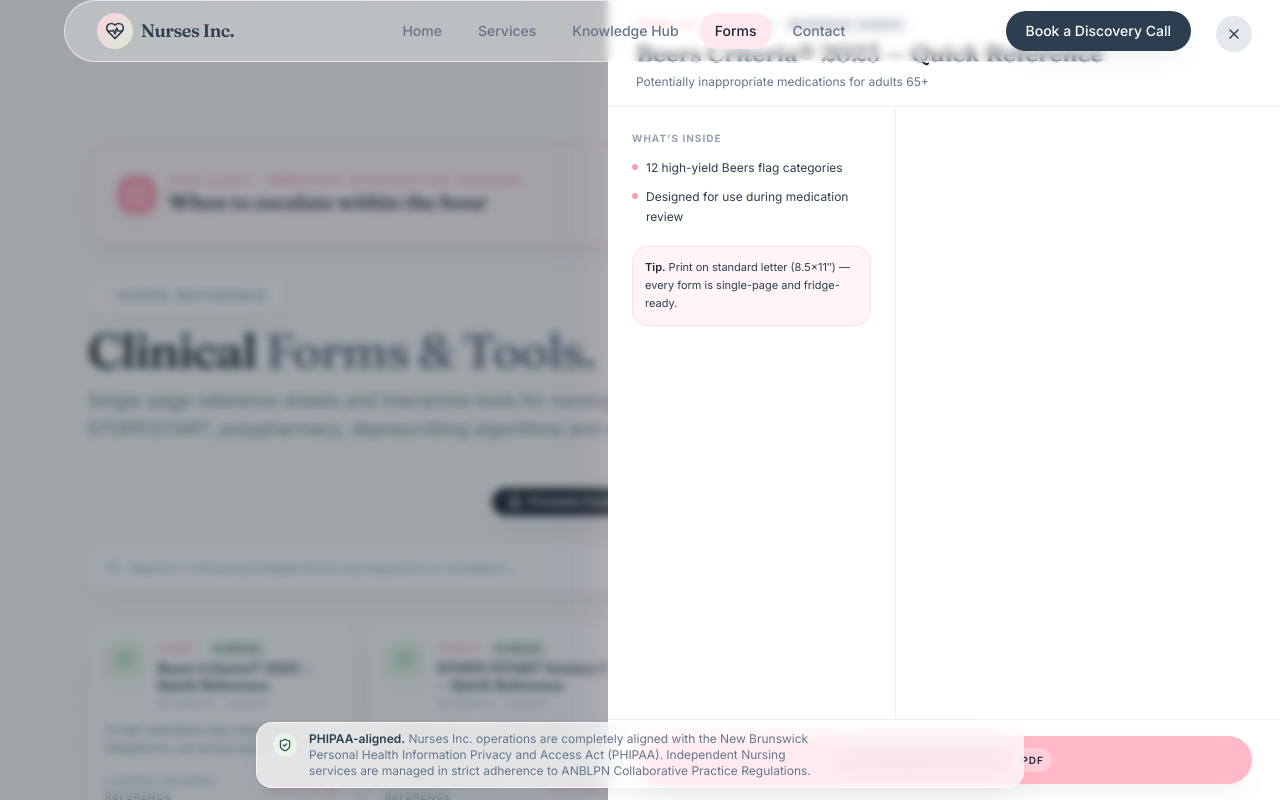
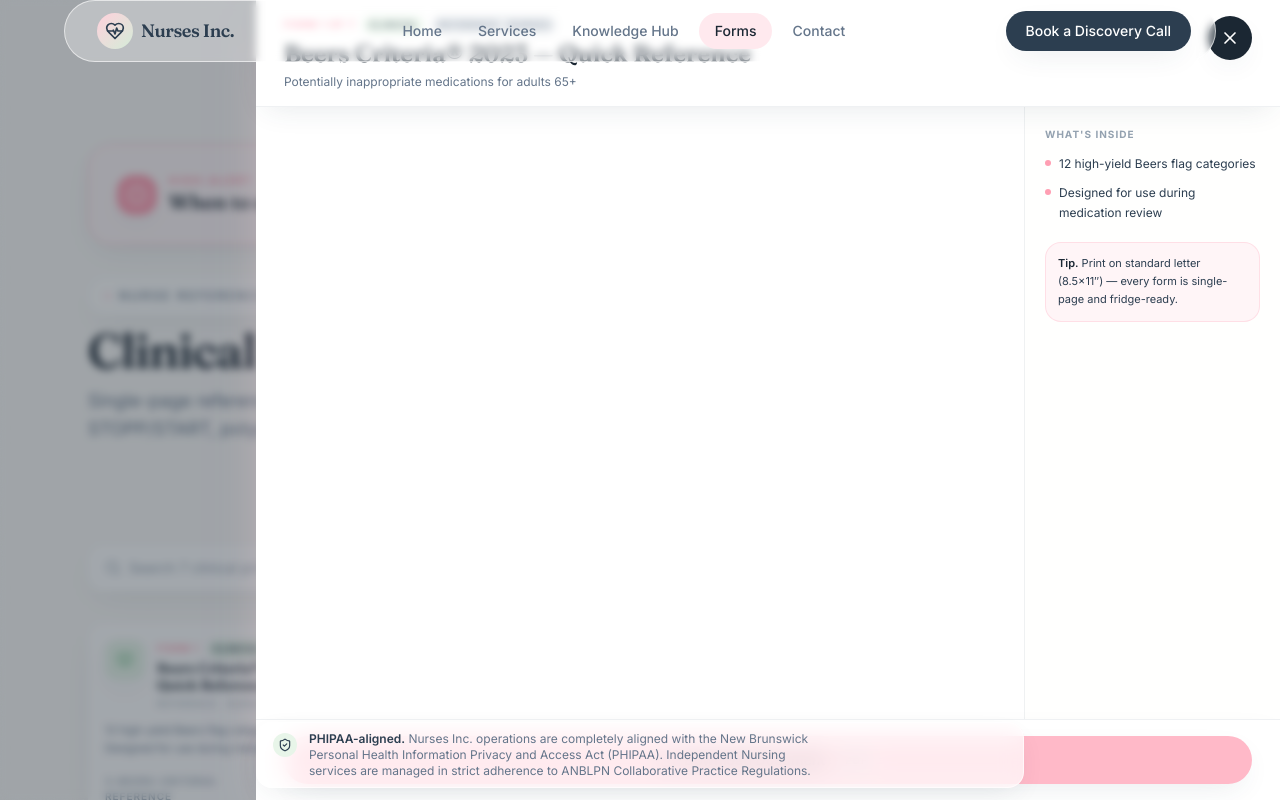
Before and after one commit to hamaouic/nursesinc, a React (Vite) app: page /forms in a window 1280 px wide. Both pictures are taken after a click on the button 220 px from the left and 721 px from the top of the page. Shown: the top 800 px of the page. Built offline with nearby package versions, Linux system fonts and the light colour scheme.

Commit message:
Fix preview drawer close button: bump z-index to z-100, make X button larger, lock body scroll + add has-drawer-open class to disable navbar pointer events while drawer is open. Also widen drawer to max-w-5xl and reorder body so PDF preview is the main content.

```diff
--- a/src/components/FormsCanvas.tsx
+++ b/src/components/FormsCanvas.tsx
@@ -83,6 +83,15 @@
     };
     window.addEventListener('keydown', onKey);
     return () => window.removeEventListener('keydown', onKey);
+  }, [preview]);
+
+  // Toggle body class so the navbar can yield pointer events
+  // to the drawer while a preview is open.
+  useEffect(() => {
+    if (preview) {
+      document.body.classList.add('has-drawer-open');
+      return () => document.body.classList.remove('has-drawer-open');
+    }
   }, [preview]);
 
   // Cleanup object URLs on unmount
@@ -361,7 +370,7 @@
   const meta = medForms[preview.id];
 
   return (
-    <div className="fixed inset-0 z-[70]">
+    <div className="fixed inset-0 z-[100]">
       {/* Backdrop */}
       <motion.button
         type="button"
@@ -383,10 +392,10 @@
         animate={{ x: 0 }}
         exit={{ x: '100%' }}
         transition={{ duration: 0.45, ease: [0.2, 0.8, 0.2, 1] }}
-        className="absolute inset-y-0 right-0 flex w-full max-w-2xl flex-col bg-cream-50 shadow-glow"
+        className="absolute inset-y-0 right-0 flex w-full max-w-5xl flex-col bg-cream-50 shadow-glow"
       >
         {/* Header */}
-        <div className="flex shrink-0 items-start justify-between gap-3 border-b border-ink-100/60 bg-white/80 px-5 py-4 backdrop-blur sm:px-7">
+        <div className="relative z-10 flex shrink-0 items-start justify-between gap-3 border-b border-ink-100/60 bg-white/90 px-5 py-4 shadow-soft backdrop-blur sm:px-7">
           <div className="min-w-0 flex-1">
             <div className="flex items-center gap-2">
               <span className="text-[10px] font-bold uppercase tracking-widest text-blush-400">
@@ -418,38 +427,15 @@
             type="button"
             aria-label="Close preview"
             onClick={onClose}
-            className="grid h-9 w-9 shrink-0 place-items-center rounded-full bg-ink-100 text-ink-500 transition-colors hover:bg-ink-200"
+            className="relative z-20 grid h-11 w-11 shrink-0 place-items-center rounded-full bg-ink-700 text-white shadow-soft transition-all hover:scale-105 hover:bg-ink-500 focus-visible:outline-none focus-visible:ring-2 focus-visible:ring-ink-500 focus-visible:ring-offset-2"
           >
-            <X className="h-4 w-4" />
+            <X className="h-5 w-5" />
           </button>
         </div>
 
-        {/* Body — split: summary + preview */}
+        {/* Body — preview first (large), summary as a small side panel */}
         <div className="flex flex-1 flex-col overflow-hidden lg:flex-row">
-          {/* Summary panel */}
-          <div className="shrink-0 border-b border-ink-100/60 bg-white/40 p-5 sm:p-6 lg:w-72 lg:border-b-0 lg:border-r">
-            <div className="text-[10px] font-bold uppercase tracking-widest text-ink-300">
-              What's inside
-            </div>
-            <ul className="mt-3 space-y-2.5">
-              {meta.summary.map((line, idx) => (
-                <li
-                  key={idx}
-                  className="flex items-start gap-2 text-[12px] leading-relaxed text-ink-500"
-                >
-                  <span className="mt-1.5 grid h-1.5 w-1.5 shrink-0 place-items-center rounded-full bg-blush-400" />
-                  {line}
-                </li>
-              ))}
-            </ul>
-
-            <div className="mt-5 rounded-2xl border border-blush-200/60 bg-blush-50 p-3 text-[11px] leading-relaxed text-ink-500">
-              <span className="font-semibold text-ink-700">Tip.</span> Print on
-              standard letter (8.5×11″) — every form is single-page and fridge-ready.
-            </div>
-          </div>
-
-          {/* PDF preview */}
+          {/* PDF preview — main content */}
           <div className="relative flex-1 overflow-hidden bg-ink-100/40">
             {preview.loading && (
               <div className="flex h-full min-h-[40vh] flex-col items-center justify-center gap-3 p-8 text-ink-500">
@@ -482,10 +468,33 @@
               />
             )}
           </div>
+
+          {/* Summary panel — narrow side panel on desktop, top strip on mobile */}
+          <div className="shrink-0 overflow-y-auto border-t border-ink-100/60 bg-white/40 p-5 lg:w-64 lg:border-l lg:border-t-0">
+            <div className="text-[10px] font-bold uppercase tracking-widest text-ink-300">
+              What's inside
+            </div>
+            <ul className="mt-3 space-y-2.5">
+              {meta.summary.map((line, idx) => (
+                <li
+                  key={idx}
+                  className="flex items-start gap-2 text-[12px] leading-relaxed text-ink-500"
+                >
+                  <span className="mt-1.5 grid h-1.5 w-1.5 shrink-0 place-items-center rounded-full bg-blush-400" />
+                  {line}
+                </li>
+              ))}
+            </ul>
+
+            <div className="mt-5 rounded-2xl border border-blush-200/60 bg-blush-50 p-3 text-[11px] leading-relaxed text-ink-500">
+              <span className="font-semibold text-ink-700">Tip.</span> Print on
+              standard letter (8.5×11″) — every form is single-page and fridge-ready.
+            </div>
+          </div>
         </div>
 
         {/* Footer — single primary CTA */}
-        <div className="shrink-0 border-t border-ink-100/60 bg-white/80 px-5 py-4 backdrop-blur sm:px-7">
+        <div className="shrink-0 border-t border-ink-100/60 bg-white/90 px-5 py-4 shadow-soft backdrop-blur sm:px-7">
           <button
             type="button"
             onClick={() => downloadMedForm(preview.id)}
--- a/src/components/MedFormsBoard.tsx
+++ b/src/components/MedFormsBoard.tsx
@@ -57,6 +57,15 @@
     };
     window.addEventListener('keydown', onKey);
     return () => window.removeEventListener('keydown', onKey);
+  }, [preview]);
+
+  // Toggle body class so the navbar can yield pointer events
+  // to the preview modal while it is open.
+  useEffect(() => {
+    if (preview) {
+      document.body.classList.add('has-drawer-open');
+      return () => document.body.classList.remove('has-drawer-open');
+    }
   }, [preview]);
 
   // Cleanup
@@ -185,7 +194,7 @@
       animate={{ opacity: 1 }}
       exit={{ opacity: 0 }}
       transition={{ duration: 0.3 }}
-      className="fixed inset-0 z-[70] flex flex-col bg-ink-700/60 backdrop-blur-md"
+      className="fixed inset-0 z-[100] flex flex-col bg-ink-700/60 backdrop-blur-md"
       role="dialog"
       aria-modal="true"
       aria-labelledby="form-preview-title"
@@ -227,9 +236,9 @@
             type="button"
             aria-label="Close preview"
             onClick={onClose}
-            className="grid h-10 w-10 place-items-center rounded-full bg-white/10 text-white transition-colors hover:bg-white/20"
+            className="grid h-11 w-11 place-items-center rounded-full bg-white/20 text-white transition-all hover:scale-105 hover:bg-white/30 focus-visible:outline-none focus-visible:ring-2 focus-visible:ring-white focus-visible:ring-offset-2 focus-visible:ring-offset-ink-700"
           >
-            <X className="h-4 w-4" />
+            <X className="h-5 w-5" />
           </button>
         </div>
       </motion.div>
--- a/src/index.css
+++ b/src/index.css
@@ -153,3 +153,13 @@
   .card-track:hover { transform: none; }
   .flip-card:hover .flip-card-inner { transform: none; }
 }
+
+/* When a drawer / modal is open, yield pointer events from the
+   fixed navbar so the drawer's close button (top-right) stays
+   clickable. The drawer is z-[100]; the navbar is z-50 + a
+   fixed-position stacking context, so the navbar's pointer area
+   would otherwise sit on top of the drawer's header. */
+body.has-drawer-open header {
+  pointer-events: none;
+  user-select: none;
+}
```
